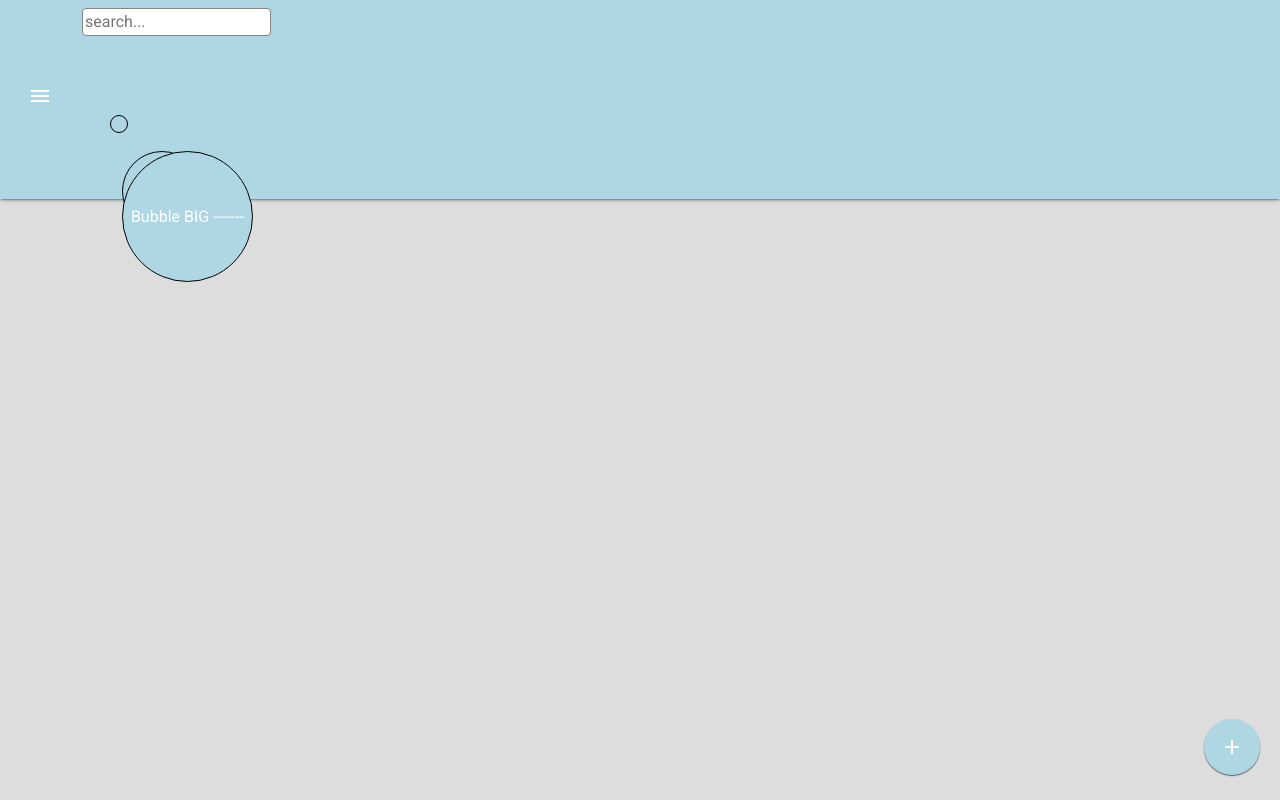
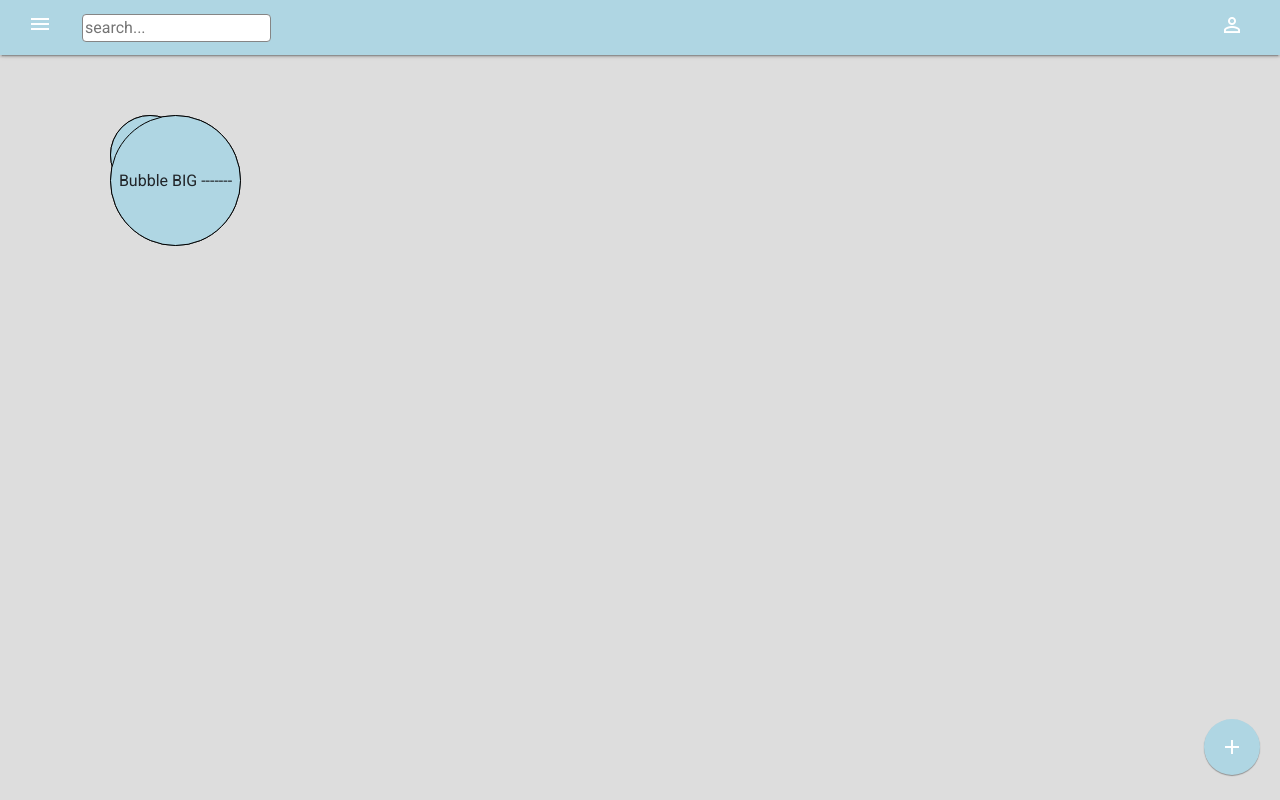
Before and after one commit to sugiyat/CSSE280-Fall-Mindmaps, a plain HTML site: page Mindmaps/public/bubble.html in a window 1280 px wide. Drawn offline with Linux system fonts and the light colour scheme; some packages are replaced by stand-ins of ours.

Commit message:
Fixed bubble html

```diff
--- a/Mindmaps/public/bubble.html
+++ b/Mindmaps/public/bubble.html
@@ -26,9 +26,6 @@
         <form>
             <div class="form-group" id="searchForm">
             <input type="search" id="searchBar" placeholder="search...">
-        <div id="bubblePage" class="container page-container">
-            <div class="bubble">Bubble 1</div>
-            <div class="bubble">Bubble BIG -------</div>
             </div>
         </form>
 
@@ -49,12 +46,11 @@
     </div>
 
     <div id="bubblePage" class="container page-container">
-      <div class="bubble"></div>
+        <div class="bubble" >Bubble 1</div>
+        <div class="bubble" >Bubble BIG -------</div>
+        <div class="bubble" data-toggle="modal" data-target="#editBubbleDialogue">Bubble 1</div>
+        <div class="bubble" data-toggle="modal" data-target="#editBubbleDialogue">Bubble BIG -------</div>
     </div>
-
-    <button id="fab" type="button" class="btn bmd-btn-fab">
-      <i class="material-icons">add</i>
-    </button>
 
     <button id="fab" type="button" class="btn bmd-btn-fab" data-toggle="modal" data-target="#addBubbleDialogue">
       <i class="material-icons">add</i>
@@ -96,6 +92,16 @@
       </div>
     </div>
 
+    <!-- <div class="modal fade" id="editBubbleDialogue" tabindex="-1" role="dialog" aria-labelledby="Edit bubble dialogue"
+      aria-hidden="true">
+      <div class="modal-dialog modal-dialog-centered" role="document">
+        <div class="modal-content">
+          <div class="modal-header">
+            <h5 class="modal-title">Edit Bubble</h5>
+          </div>
+        </div>
+      </div>
+    </div> -->
 
     <script src="scripts/jquery.min.js"></script>
     <script src="scripts/popper.js"></script>
```
Lines whose indentation alone changed are shown as unchanged.
